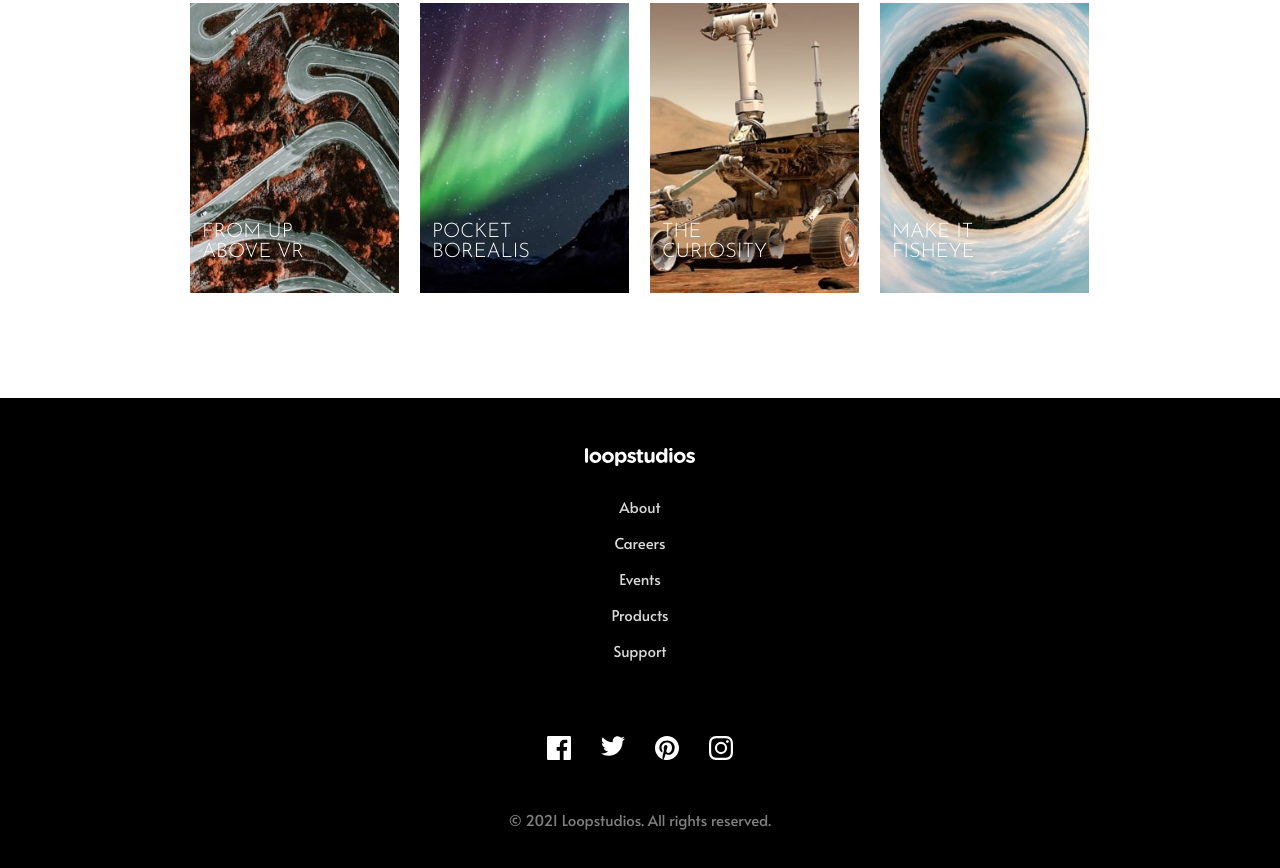
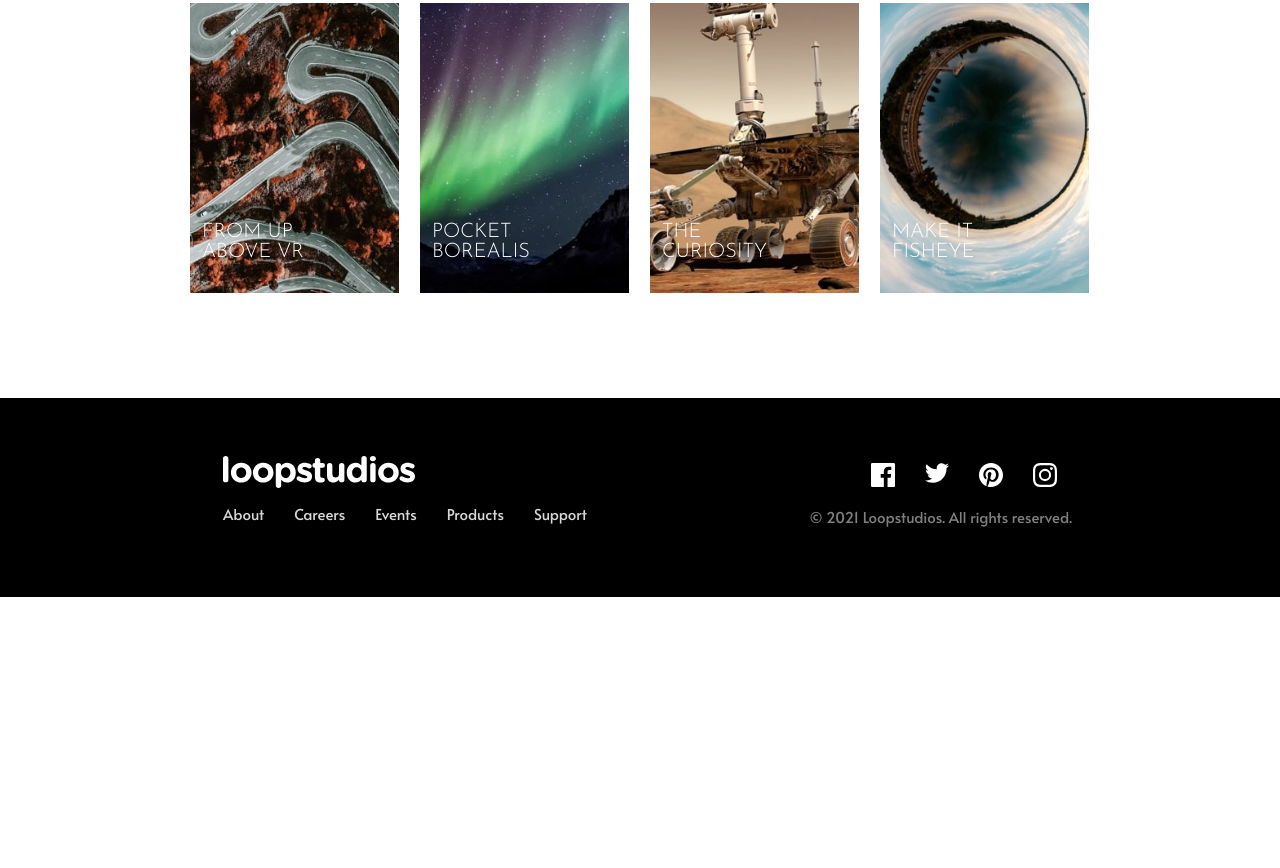
Before and after one commit to remainhumble/-Loopstudios-landing-page, a plain HTML site: page index.html in a window 1280 px wide. Shown: the part 1906-2774 px from the top of the page. After the commit the page ends 2503 px from the top, so only its background shows below. Drawn offline with Linux system fonts and the light colour scheme.

Commit message:
footer sorted for desktop adjustment

```diff
--- a/index.html
+++ b/index.html
@@ -115,8 +115,8 @@
     </main>
 
     <footer>
-      <img class="logo" src="images/logo.svg" alt="logo" />
       <div id="left-side">
+        <img class="logo" src="images/logo.svg" alt="logo" />
         <ul>
           <li>About</li>
           <li>Careers</li>
--- a/style.scss
+++ b/style.scss
@@ -472,4 +472,27 @@ footer {
       }
     }
   }
+
+  footer {
+    display: flex;
+    flex-direction: row;
+    justify-content: space-evenly;
+    ul {
+      margin: 0;
+    }
+    #left-side {
+      align-items: flex-start;
+      ul {
+        display: inline-flex;
+      }
+      .logo {
+        width: initial;
+        margin-left: 15px;
+      }
+    }
+    #right-side {
+      align-items: flex-end;
+      margin-bottom: 20px;
+    }
+  }
 }
```
Also changed, not shown: style.css, 1 other file.
